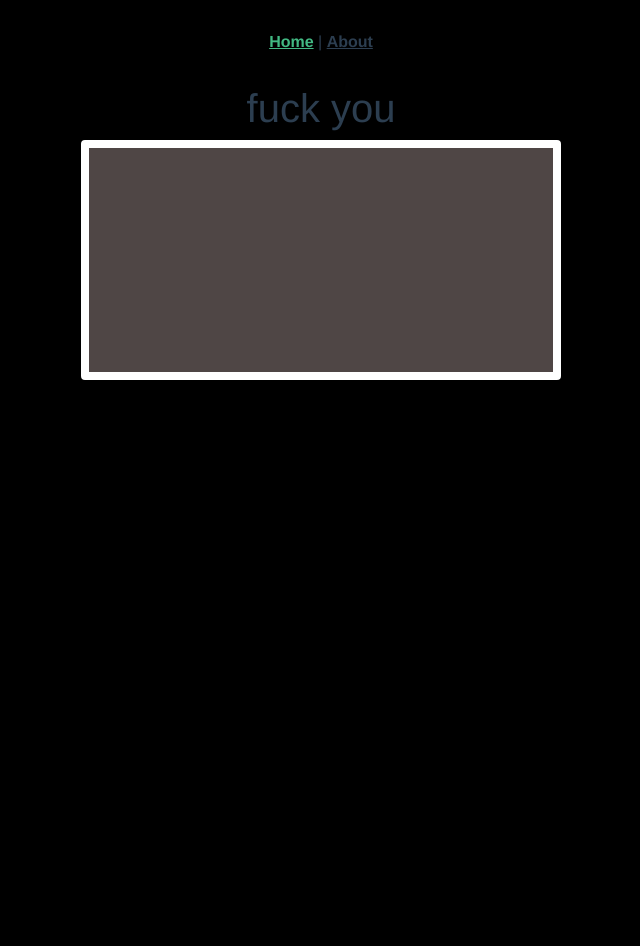
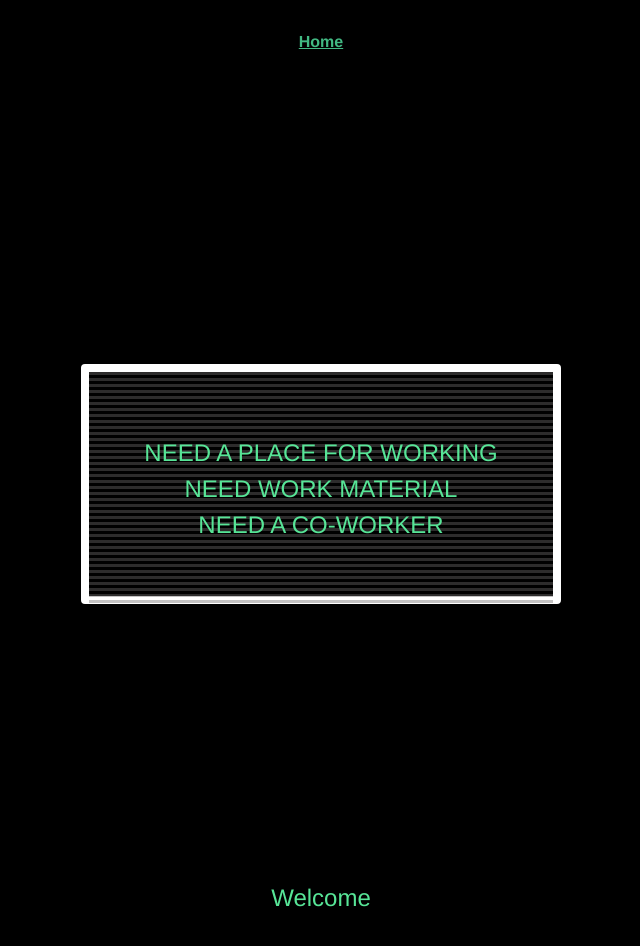
Before and after one commit to krissdel/where_to_work, a Vue app: page / in a window 1280 px wide. Shown: the top 946 px of the page, without its empty margins (319-959 px from the left). After the commit the page ends 921 px from the top, so only its background shows below. Built offline with nearby package versions, Linux system fonts and the light colour scheme.

Commit message:
home page

```diff
--- a/src/App.vue
+++ b/src/App.vue
@@ -1,7 +1,9 @@
 <template>
   <div id="nav">
-    <router-link to="/">Home</router-link> |
-    <router-link to="/about">About</router-link>
+        <!-- <img alt="Vue logo" src="@/assets/logo.png"> -->
+
+    <router-link to="/">Home</router-link>
+    <!-- <router-link to="/about">About</router-link> -->
   </div>
   <router-view/>
 </template>
--- a/src/components/Welcome.vue
+++ b/src/components/Welcome.vue
@@ -1,62 +1,69 @@
 <template>
+  <!-- <h1>{{ msg }}</h1> -->
   <div class="hello">
-    <h1>{{ msg }}</h1>
-
-
-
-  <div class="card" style="width: 30rem; height: 15rem;">
+    <div class="card" style="width: 30rem; height: 15rem">
       <div class="card-body">
-
-  <div class="upline">
-<div class="line" style="width: rem; height: 2rem;"></div>
-<div class="line" style="width: rem; height: 2rem;"></div>
-<div class="line" style="width: rem; height: 2rem;"></div>
-<div class="line" style="width: rem; height: 2rem;"></div>
-<div class="line" style="width: rem; height: 2rem;"></div>
-<div class="line" style="width: rem; height: 2rem;"></div>
-<div class="line" style="width: rem; height: 2rem;"></div>
-<div class="line" style="width: rem; height: 2rem;"></div>
-<div class="line" style="width: rem; height: 2rem;"></div>
-<div class="line" style="width: rem; height: 2rem;"></div>
-<div class="line" style="width: rem; height: 2rem;"></div>
-<div class="line" style="width: rem; height: 2rem;"></div>
-<div class="line" style="width: rem; height: 2rem;"></div>
-<div class="line" style="width: rem; height: 2rem;"></div>
-<div class="line" style="width: rem; height: 2rem;"></div>
-<div class="line" style="width: rem; height: 2rem;"></div>
-<div class="line" style="width: rem; height: 2rem;"></div>
-<div class="line" style="width: rem; height: 2rem;"></div>
-<div class="line" style="width: rem; height: 2rem;"></div>
-<div class="line" style="width: rem; height: 2rem;"></div>
-<div class="line" style="width: rem; height: 2rem;"></div>
-<div class="line" style="width: rem; height: 2rem;"></div>
-<div class="line" style="width: rem; height: 2rem;"></div>
-<div class="line" style="width: rem; height: 2rem;"></div>
-<div class="line" style="width: rem; height: 2rem;"></div>
-<div class="line" style="width: rem; height: 2rem;"></div>
-<div class="line" style="width: rem; height: 2rem;"></div>
-<div class="line" style="width: rem; height: 2rem;"></div>
-<div class="line" style="width: rem; height: 2rem;"></div>
-<div class="line" style="width: rem; height: 2rem;"></div>
-<div class="line" style="width: rem; height: 2rem;"></div>
-<div class="line" style="width: rem; height: 2rem;"></div>
-<div class="line" style="width: rem; height: 2rem;"></div>
-<div class="line" style="width: rem; height: 2rem;"></div>
-<div class="line" style="width: rem; height: 2rem;"></div>
-<div class="line" style="width: rem; height: 2rem;"></div>
-
+        <div class="all_line">
+          <div class="line" style="width: rem; height: 3px"></div>
+          <div class="line" style="width: rem; height: 3px"></div>
+          <div class="line" style="width: rem; height: 3px"></div>
+          <div class="line" style="width: rem; height: 3px"></div>
+          <div class="line" style="width: rem; height: 3px"></div>
+          <div class="line" style="width: rem; height: 3px"></div>
+          <div class="line" style="width: rem; height: 3px"></div>
+          <div class="line" style="width: rem; height: 3px"></div>
+          <div class="line" style="width: rem; height: 3px"></div>
+          <div class="line" style="width: rem; height: 3px"></div>
+          <div class="line" style="width: rem; height: 3px"></div>
+          <div class="line" style="width: rem; height: 3px"></div>
+          <div class="line" style="width: rem; height: 3px"></div>
+          <div class="line" style="width: rem; height: 3px"></div>
+          <div class="line" style="width: rem; height: 3px"></div>
+          <div class="line" style="width: rem; height: 3px"></div>
+          <div class="line" style="width: rem; height: 3px"></div>
+          <div class="line" style="width: rem; height: 3px"></div>
+          <div class="line" style="width: rem; height: 3px"></div>
+          <div class="line" style="width: rem; height: 3px"></div>
+          <div class="line" style="width: rem; height: 3px"></div>
+          <div class="line" style="width: rem; height: 3px"></div>
+          <div class="line" style="width: rem; height: 3px"></div>
+          <div class="line" style="width: rem; height: 3px"></div>
+          <div class="line" style="width: rem; height: 3px"></div>
+          <div class="line" style="width: rem; height: 3px"></div>
+          <div class="line" style="width: rem; height: 3px"></div>
+          <div class="line" style="width: rem; height: 3px"></div>
+          <div class="line" style="width: rem; height: 3px"></div>
+          <div class="line" style="width: rem; height: 3px"></div>
+          <div class="line" style="width: rem; height: 3px"></div>
+          <div class="line" style="width: rem; height: 3px"></div>
+          <div class="line" style="width: rem; height: 3px"></div>
+          <div class="line" style="width: rem; height: 3px"></div>
+          <div class="line" style="width: rem; height: 3px"></div>
+          <div class="line" style="width: rem; height: 3px"></div>
+          <div class="line" style="width: rem; height: 3px"></div>
+          <div class="line" style="width: rem; height: 3px"></div>
+          <div class="line" style="width: rem; height: 3px"></div>
+        </div>
+        <div class="need_link">
+          <div class="need_link1">
+            <router-link to="/about">NEED A PLACE FOR WORKING</router-link>
+          </div>
+          <div class="need_link2">
+            <router-link to="/about">NEED WORK MATERIAL</router-link>
+          </div>
+          <div class="need_link2">
+            <router-link to="/about">NEED A CO-WORKER</router-link>
           </div>
         </div>
       </div>
     </div>
+  </div>
+  <!-- <h4>{{ msg }}</h4> -->
+  <h4 class="loading">Welcome</h4>
 
   <!-- <svg width="500" height="200">
     <rect width="500" height="200" x="0" fill="#251c1b" />
   </svg> -->
-
-
-
-
 </template>
 
 <script>
@@ -70,7 +77,6 @@ export default {
 
 <!-- Add "scoped" attribute to limit CSS to this component only -->
 <style scoped lang="scss">
-
 // -----[cadre acceuil]---------------------------------
 // rect {
 //     fill: none;
@@ -86,30 +92,73 @@ export default {
   background-color: #4f4645;
   background-clip: border-box;
   border: 8px solid rgb(255, 255, 255);
-    border-radius: .25rem;
+  border-radius: 0.25rem;
+  // --------------
+  background: padding-box;
+}
+.card-body {
+  flex: 1 1 auto;
+  padding: 0rem 0rem;
+  position: relative;
+}
+.line {
+  // background-color: #6d6b6b;
+  background-color: #6d6b6b69;
+  margin-bottom: 3px;
+}
+.need_link {
+  position: absolute;
+  top: 50%;
+  left: 50%;
+  transform: translate(-50%, -50%);
+  width: 100%;
+}
+a {
+  text-decoration: none;
+  color: #57e597;
+  font-size: x-large;
+}
+h4 {
+  color: #57e597;
 }
 
 // ---------------------------------------
 
+// =====[dots animation ]========================
+.loading:after {
+  display: inline-block;
+  animation: dotty steps(1, end) 1s infinite;
+  content: "";
+}
+
+@keyframes dotty {
+  0% {
+    content: "";
+  }
+  25% {
+    content: ".";
+  }
+  50% {
+    content: "..";
+  }
+  75% {
+    content: "...";
+  }
+  100% {
+    content: "";
+  }
+}
+// ==============================================
 
 .hello {
   display: flex;
   flex-direction: column;
   align-items: center;
+  height: 800px;
+  justify-content: center;
 }
 
 h3 {
   margin: 40px 0 0;
 }
-ul {
-  list-style-type: none;
-  padding: 0;
-}
-li {
-  display: inline-block;
-  margin: 0 10px;
-}
-a {
-  color: #42b983;
-}
 </style>
--- a/src/views/Home.vue
+++ b/src/views/Home.vue
@@ -1,8 +1,6 @@
 <template>
   <div class="home">
-    <!-- <img alt="Vue logo" src="../assets/logo.png"> -->
-
-    <Welcome msg="fuck you"/>
+    <Welcome msg="Welcome . . . "/>
   </div>
 
 
```
Lines whose indentation alone changed are shown as unchanged.
